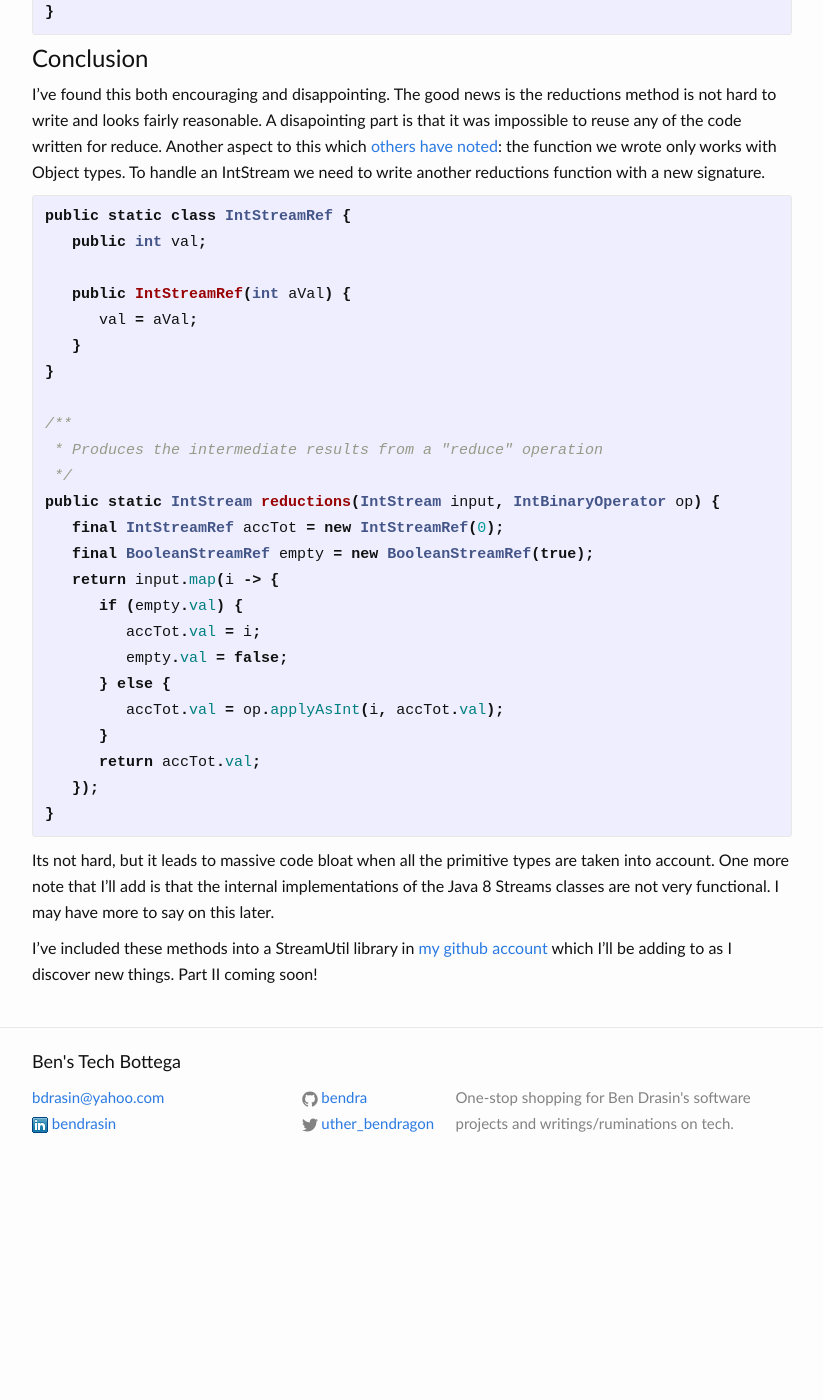
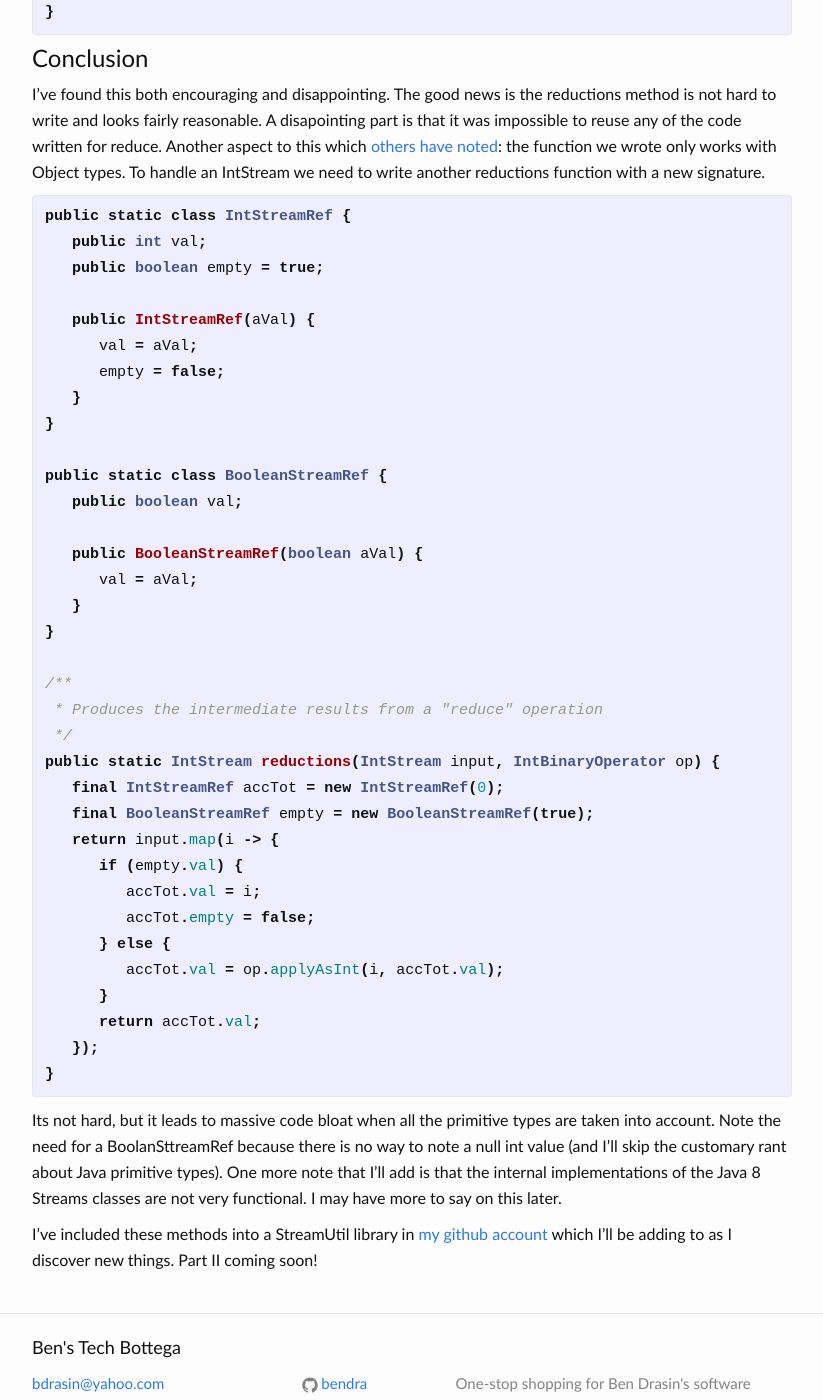
Before and after one commit to bendra/bendra.github.io, a Jekyll site: the page built from _posts/2014-10-28-fun-with-java-8-streams.markdown, in a window 1280 px wide and 1400 px high, scrolled down 2905 px. Shown: the whole window, without its empty margins (228-1051 px from the left). Built offline with Jekyll 4.4.1, drawn with Linux system fonts in a browser that asks for light colours; comment, search, counter and statistics services are not loaded; before the commit the page ends 4081 px from its top, so only the background shows below that.

Commit message:
fixed some code

```diff
--- a/_posts/2014-10-28-fun-with-java-8-streams.markdown
+++ b/_posts/2014-10-28-fun-with-java-8-streams.markdown
@@ -124,8 +124,18 @@ I've found this both encouraging and disappointing.  The good news is the reduct
 
 public static class IntStreamRef {
    public int val;
+   public boolean empty = true;
 
-   public IntStreamRef(int aVal) {
+   public IntStreamRef(aVal) {
+      val = aVal;
+      empty = false;
+   }
+}
+
+public static class BooleanStreamRef {
+   public boolean val;
+
+   public BooleanStreamRef(boolean aVal) {
       val = aVal;
    }
 }
@@ -139,7 +149,7 @@ public static IntStream reductions(IntStream input, IntBinaryOperator op) {
    return input.map(i -> {
       if (empty.val) {
          accTot.val = i;
-         empty.val = false;
+         accTot.empty = false;
       } else {
          accTot.val = op.applyAsInt(i, accTot.val);
       }
@@ -149,6 +159,6 @@ public static IntStream reductions(IntStream input, IntBinaryOperator op) {
 {% endhighlight %}
 
 
-Its not hard, but it leads to massive code bloat when all the primitive types are taken into account.  One more note that I'll add is that the internal implementations of the Java 8 Streams classes are not very functional.  I may have more to say on this later.
+Its not hard, but it leads to massive code bloat when all the primitive types are taken into account.  Note the need for a BoolanSttreamRef because there is no way to note a null int value (and I'll skip the customary rant about Java primitive types).  One more note that I'll add is that the internal implementations of the Java 8 Streams classes are not very functional.  I may have more to say on this later.
 
 I've included these methods into a StreamUtil library in [my github account](https://www.github.com/bendra/bendra-util) which I'll be adding to as I discover new things.  Part II coming soon!
```
